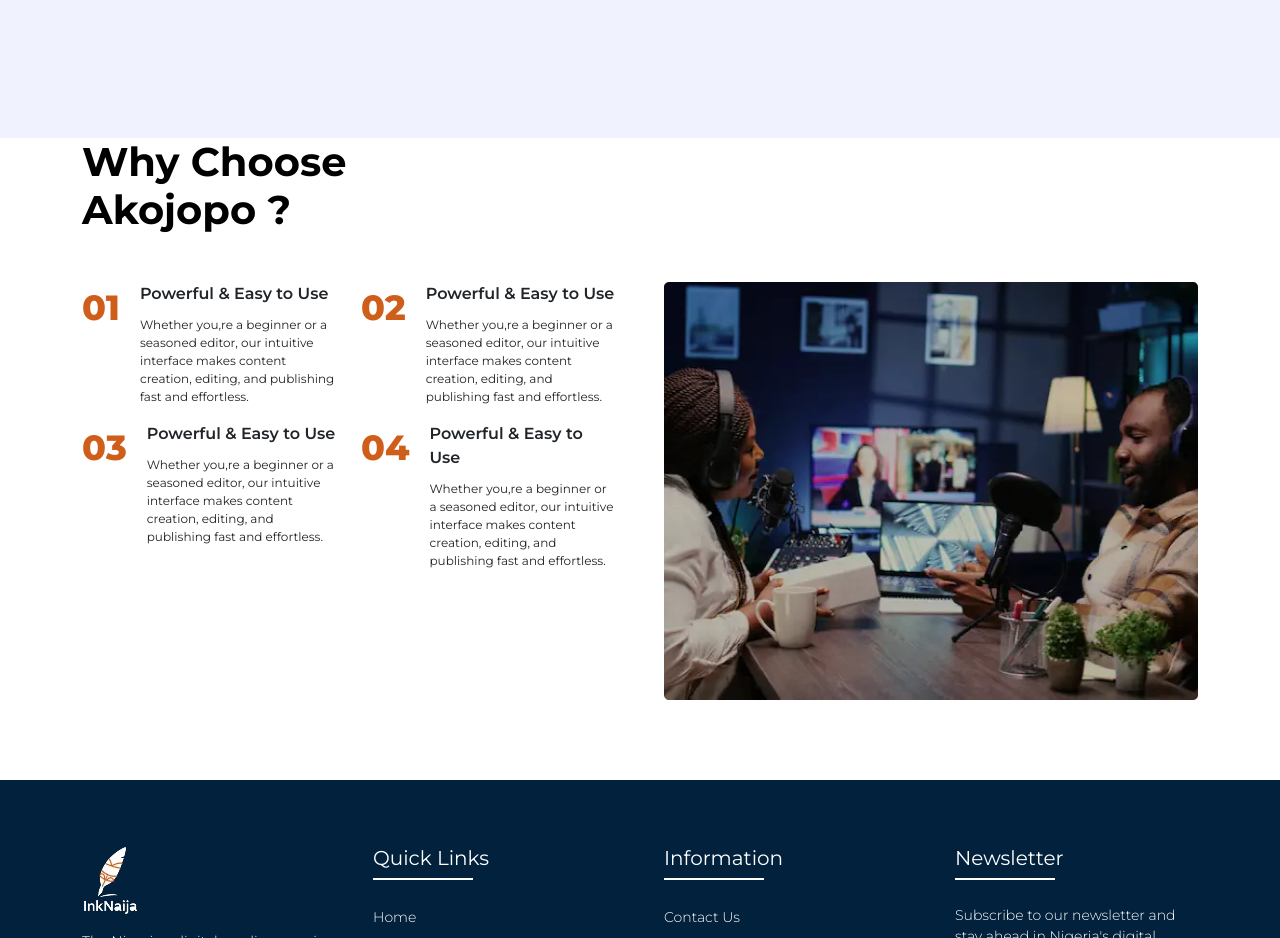
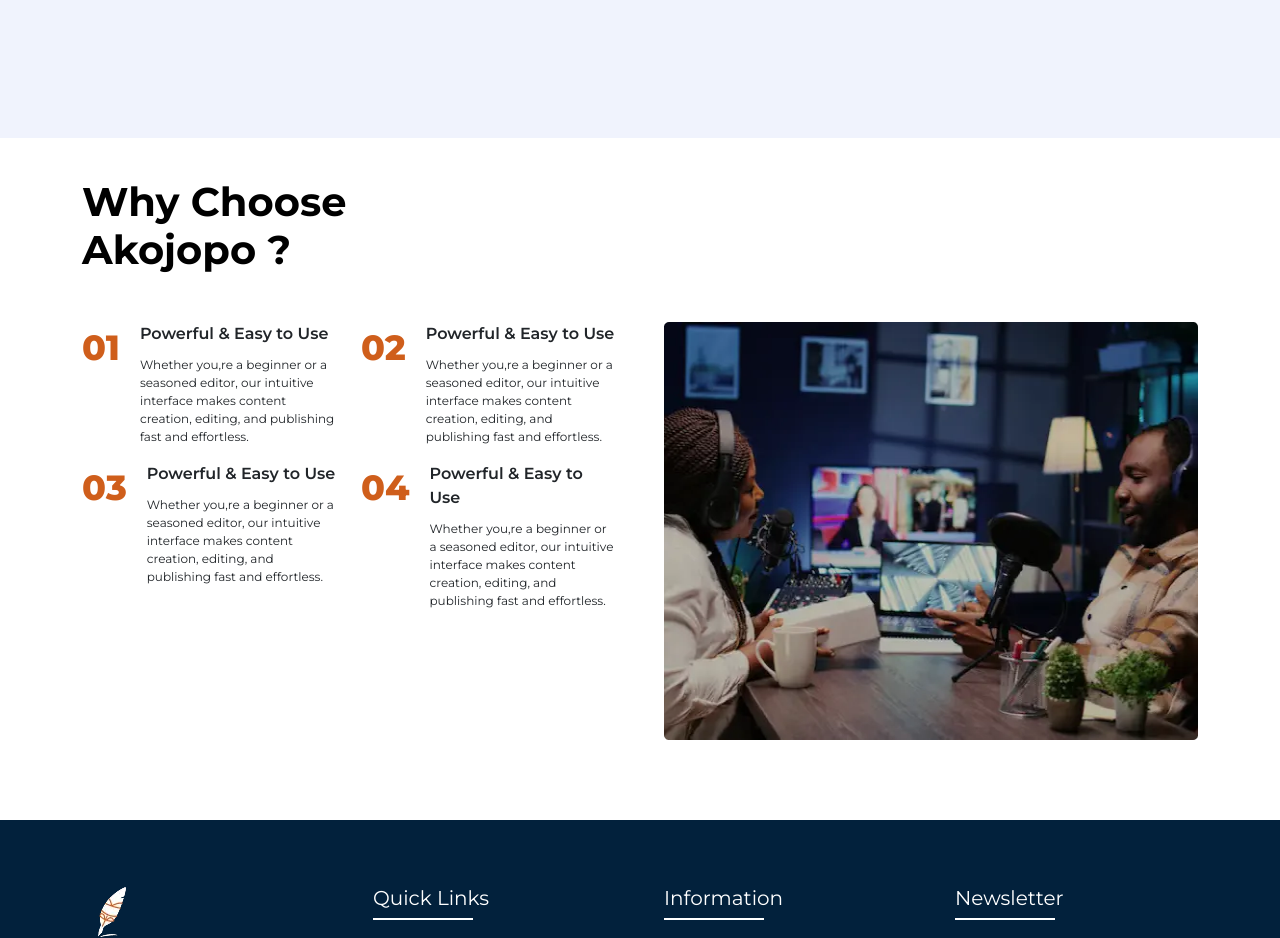
Before and after one commit to ascinate/akojopo, a Next.js app: page /about in a window 1280 px wide. Shown: the part 1620-2558 px from the top of the page. Built offline with nearby package versions, Linux system fonts and the light colour scheme.

Commit message:
Update page.jsx

```diff
--- a/src/app/about/page.jsx
+++ b/src/app/about/page.jsx
@@ -218,6 +218,7 @@
        <section className="container-margin mb-0 mb-lg-4 float-start w-100">
         <article className="why-akojopo-article aboutus-article pt-0 pb-3">
           <div className="container">
+            <p>&nbsp;</p>
             <h2 className="crm-heading">Why Choose <br />Akojopo ?</h2>
             <div className="row align-items-start mt-5 gx-lg-5">
               <div className="col-lg-6">
```
